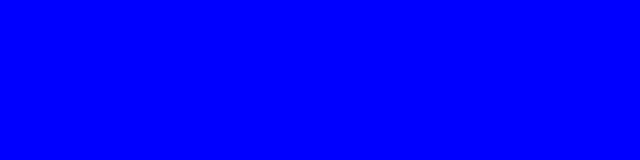
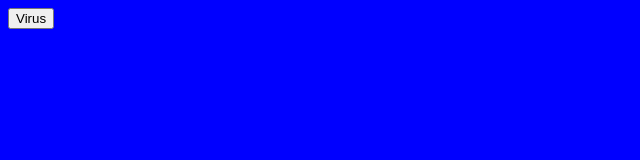
Before and after one commit to RaphiSpoerri/FakeVirus, a plain HTML site: page index.html in a window 1280 px wide. Shown: the whole page, without its empty margins (0-640 px from the left). Drawn offline with Linux system fonts and the light colour scheme.

Commit message:
Update index.html

```diff
--- a/index.html
+++ b/index.html
@@ -11,6 +11,7 @@
 		<meta http-equiv='pragma' content='no-cache'>
 	</head>
 	<body>
+		<button onclick="popups();">Virus</button>
 		<script src="script.js"></script>
 	</body>
 </html>
```
Lines whose indentation alone changed are shown as unchanged.
